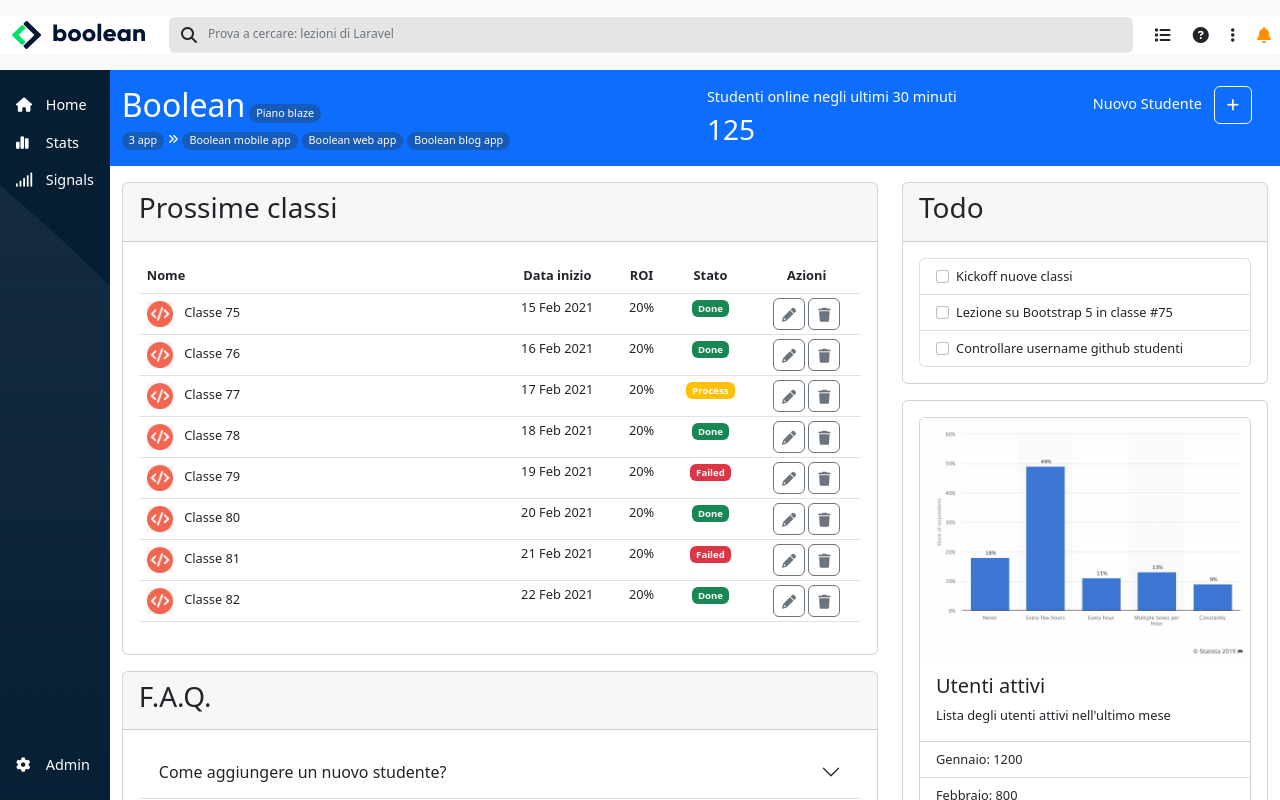
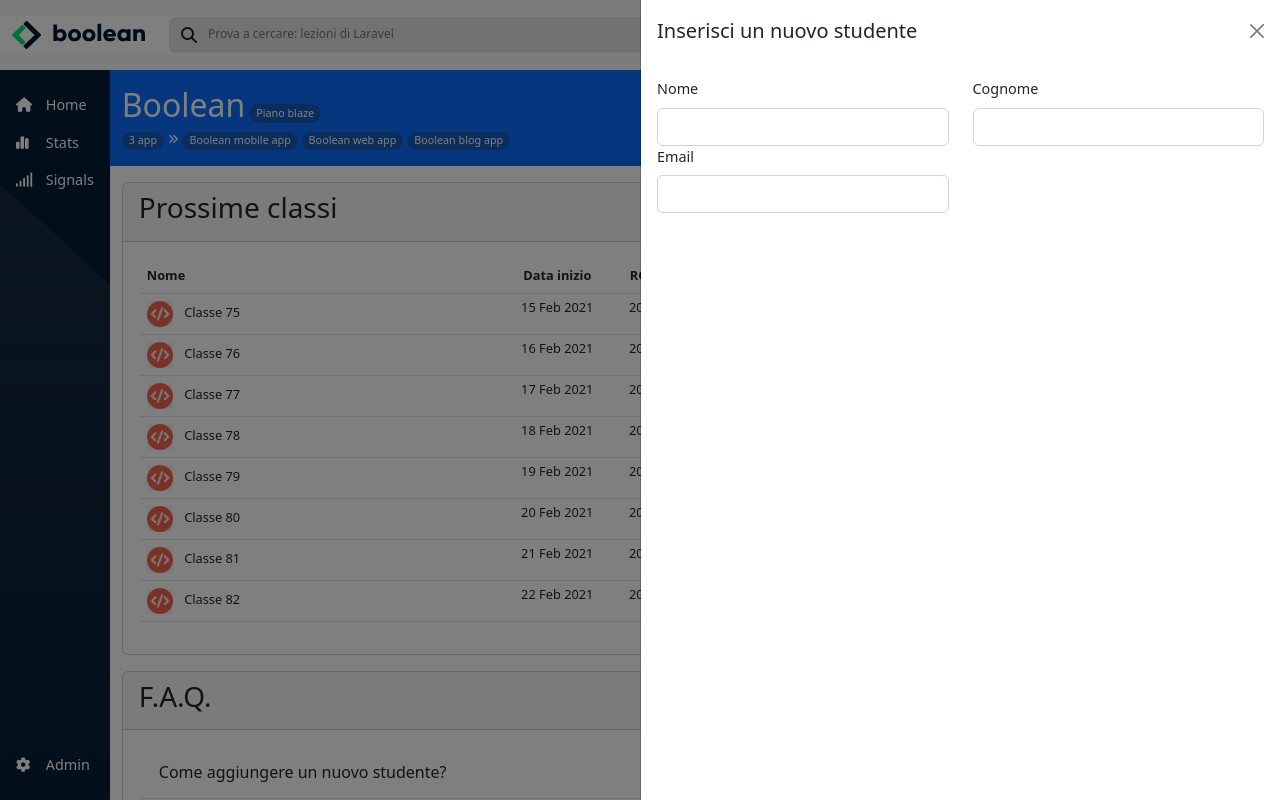
Before and after one commit to pietro-giordano/html-css-bootstrap-dashboard, a plain HTML site: page index.html in a window 1280 px wide. Both pictures are taken after a click on the button 1232 px from the left and 105 px from the top of the page. Drawn offline with nearby package versions, Linux system fonts and the light colour scheme.

Commit message:
avanzamento offcanvas

```diff
--- a/index.html
+++ b/index.html
@@ -104,7 +104,32 @@
 
                               <div class="col-12 col-md-4 col-lg-3 order-1 order-md-3 py-2 py-md-0 text-lg-end">
                                     <span class="pe-2">Nuovo Studente</span>
-                                    <button class="btn btn-outline-light me-3"><i class="fa-solid fa-plus fa-sm"></i></button>
+                                    <button class="btn btn-outline-light me-3" type="button"  data-bs-toggle="offcanvas" data-bs-target="#demo"><i class="fa-solid fa-plus fa-sm"></i></button>
+
+                                    <div class="offcanvas offcanvas-end text-dark w-50 w-50-lg" id="demo">
+                                          <div class="offcanvas-header">
+                                                <span class="offcanvas-title fs-5">Inserisci un nuovo studente</span>
+                                                <button type="button" class="btn-close text-reset" data-bs-dismiss="offcanvas"></button>
+                                          </div>
+                                          <div class="offcanvas-body">
+                                                <form action="">
+                                                      <div class="row">
+                                                            <div class="text-start col-12 col-md-6">
+                                                                  <label for="name" class="form-label">Nome</label>
+                                                                  <input type="text" class="form-control" id="name" name="name">
+                                                            </div>
+                                                            <div class="text-start col-12 col-md-6">
+                                                                  <label for="surname" class="form-label">Cognome</label>
+                                                                  <input type="text" class="form-control" id="surname" name="surname">
+                                                            </div>
+                                                            <div class="text-start col-12 col-md-6">
+                                                                  <label for="email" class="form-label">Email</label>
+                                                                  <input type="email" class="form-control" id="email" name="email">
+                                                            </div>
+                                                      </div>
+                                                </form>
+                                          </div>
+                                    </div>
                               </div>
 
                         </div>
@@ -355,10 +380,12 @@
 
                   </main>
 
+
+
             </div>
       </section>
 
-      <script src="https://cdn.jsdelivr.net/npm/bootstrap@5.0.2/dist/js/bootstrap.bundle.min.js" integrity="sha384-MrcW6ZMFYlzcLA8Nl+NtUVF0sA7MsXsP1UyJoMp4YLEuNSfAP+JcXn/tWtIaxVXM" crossorigin="anonymous"></script>
+      <script src="https://cdn.jsdelivr.net/npm/bootstrap@5.2.3/dist/js/bootstrap.bundle.min.js"></script>
 
 </body>
 </html>
```
